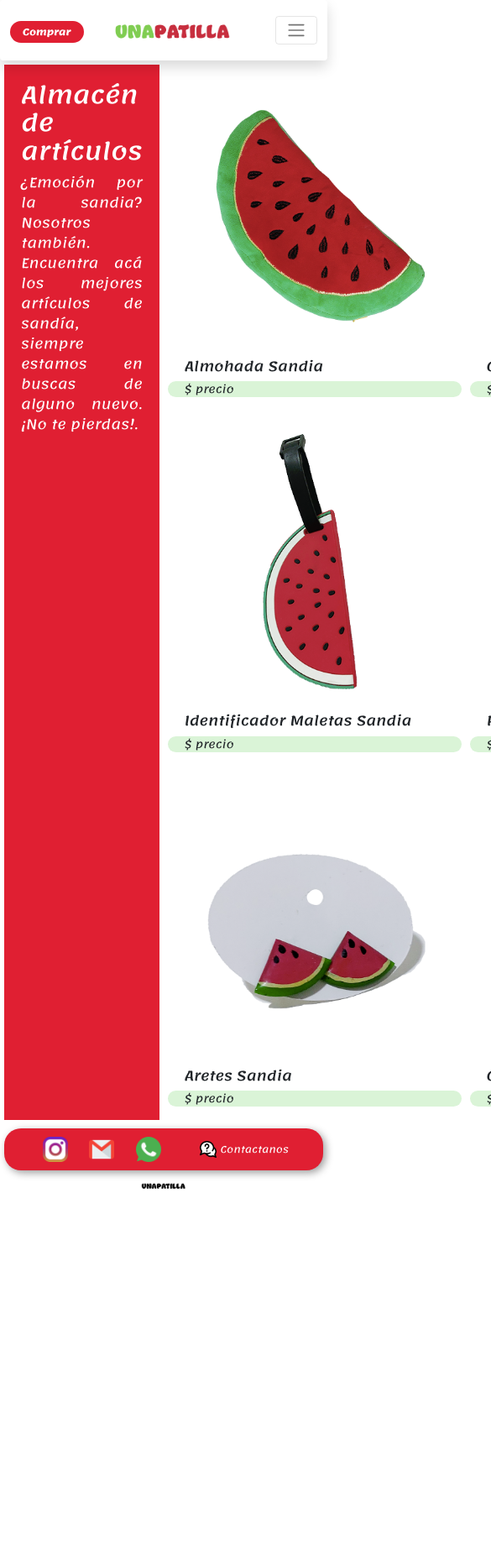
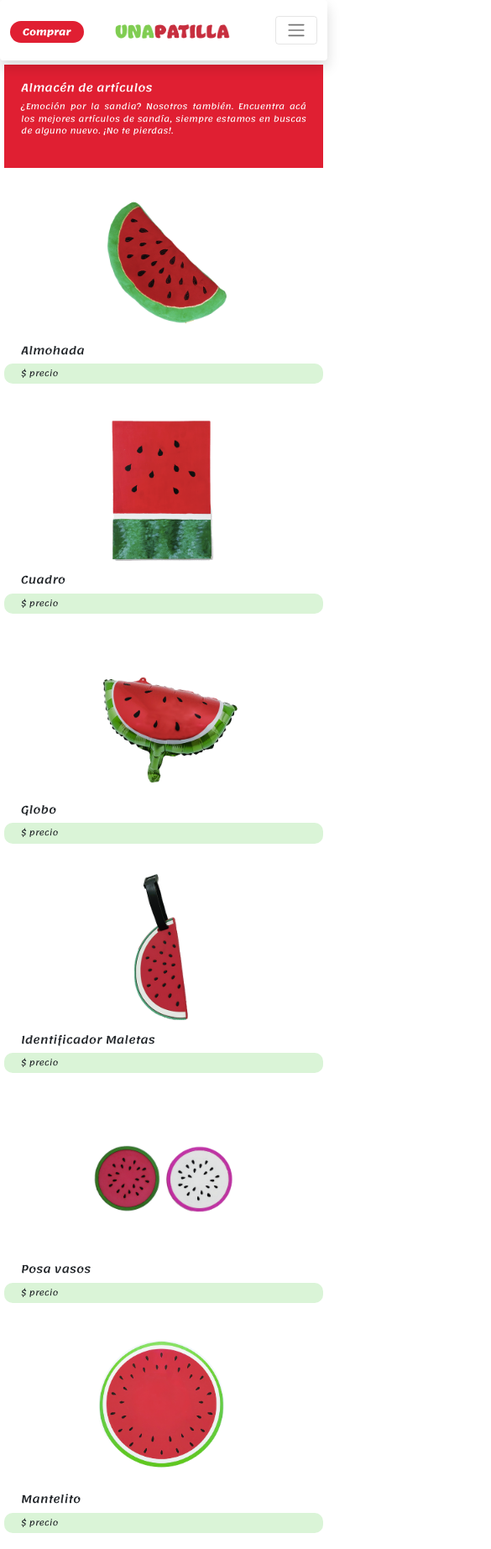
Before and after one commit to aldykarina/unapatilla-tiendaonline, a plain HTML site: page pages/almacen.html in a window 390 px wide. Shown: the top 1845 px of the page at 84% size, 585 px wide, since content can reach past the window. Before the commit the page ends 1423 px from the top, so only its background shows below. Drawn offline with nearby package versions, Linux system fonts and the light colour scheme.

Commit message:
responsivegeneral

```diff
--- a/css/style.css
+++ b/css/style.css
@@ -18,7 +18,11 @@ header{
     top: 0;
     z-index: 1;
     background-color: rgba(255, 255, 255, 0.966);
+}
 
+.botonRosa:hover{
+    color: white;
+    background-color: #61D055;
 }
 
 /* -----------------------main----------------------*/
@@ -153,18 +157,18 @@ header{
     display: flex;
     justify-content: stretch;
 }
-
-.almacenTitulo {
+.almacenTitulo{
     background-color: #E01F32;
     padding: 20px;
     margin: 5px;
     color: white;
 }
-
+.almacenTitulo h1{
+    font-size: 1.3rem;
+}
 .almacenTitulo p{
     text-align: justify;
 }
-
 .almacenProductos{
     display: grid;
     grid-template-columns: repeat(3, 1fr);
@@ -172,21 +176,26 @@ header{
     gap: 10px;
     margin: 5px;
 }
-
+.almacenProductos div{
+    display: flex;
+    flex-direction: column;
+    align-items: center;
+    justify-content: space-between;
+}
 .almacenProductos div img{
     width: 350px;
 }
-
 .almacenProductos div h2{
     padding: 0px 0px 0px 20px;
     font-size: 1rem;
+    width: 100%;
 }
-
 .almacenProductos div p{
     background-color: #61d0553b;
     border-radius: 10px;
-    padding: 0px 0px 0px 20px;
+    padding: 5px 0px 5px 20px;
     font-size: 0.8rem;
+    width: 100%;
 }
 
 /*----------------------conocenos-------------------*/
@@ -288,7 +297,7 @@ header{
     border-radius: 20px;
     width: 350px;
     height: 70px;
-    color: #7F1C24 ;
+    color: white;
     font-size: 0.8 rem;
     font-weight: 400;
     display: flex;
@@ -301,11 +310,15 @@ header{
     text-decoration: none;
     color: white;
 }
+.mensaje a:hover{
+    color: #E01F32;
+}
+.mensaje p{
+    margin-bottom: 0px;
+}
 
 
 /* ----------------------footer---------------------*/
-
-
 .footerLogos{
     background-color: #E01F32;
     display: flex;
@@ -316,17 +329,14 @@ header{
     box-shadow: 3px 3px 10px #00000062;
 
 }
-
 .footerLogosRedes img{
     height: 40px;
     margin: 10px;
 }
-
 .footerLogosContactanos{
     display: flex;
     align-items: center;
 }
-
 .footerLogosContactanos a{
     text-decoration: none;
     color: white;
@@ -362,6 +372,11 @@ header{
     }
 }
 
+    /* ------------almacen------------*/
+    .almacenProductos div img{
+        width: 100%;
+    }
+
 @media screen and (max-width: 992px){
 
     .hero{
@@ -388,12 +403,22 @@ header{
         width: 200px;
         height: 200px;
     }
-
+    /* -------mensaje pegaso --------*/
     .mensaje{
         width: 200px;
     }
     .mensaje p{
         display: none;
+    }
+}
+
+@media screen and (max-width: 890px){
+    /* ----------almacen-------------*/
+    .almacenTitulo p{
+        font-size: 0.8rem;
+    }
+    .almacen{
+            flex-direction: column;
     }
 }
 
@@ -455,6 +480,7 @@ header{
         width: 400px;
         height: 220px;
     }
+    /* -------mensaje pegaso --------*/
     .mensaje{
         display: none;
     }
@@ -473,7 +499,7 @@ header{
         padding-left: 25px;
         padding-top: 15px;
         height: 45vh;
-        background-size: 800px;
+        background-size: 880px;
     }
     .hero p {
         font-size: 0.8rem;
@@ -496,17 +522,23 @@ header{
     .zonarandom div p{
         font-size: 0.8rem;
     }
+    /*--------------almacen------------*/
+   .almacenProductos{
+    grid-template-columns: repeat(2, 1fr);
+    grid-template-rows: auto;
+    }
+    /*------------footer--------------*/
     .footerLogosRedes{
         height: 50px;
     }
     .footerLogosRedes img{
-        height: 30px;
+        height: 25px;
     }
     .footerLogosContactanos img{
         height: 20px;
     }
     .footerLogosContactanos a{
-        font-size: 0.7rem;
+        font-size: 0.5rem;
     }
     .logoFinal img{
         height: 10px;
@@ -519,12 +551,13 @@ header{
     header div a img{
         height: 25px;
     }
+    /*--VERIFICAR EN EL CELULAR--*/
     .hero{
         padding-left: 15px;
         padding-top: 15px;
         height: 42vh;
-        background-size: 650px;
-        background-position-y: 55px;
+        background-size: 600px;
+        background-position-y: 60px;
     }
     .productos div{
         border: 3px solid #61D055;
@@ -550,13 +583,32 @@ header{
         padding: 5px;
         font-size: 0.8rem;
     }
-
     .zonarandom div iframe{
         width: 255px;
         height: 145px;
     }
     .zonarandom div p{
         font-size: 0.7rem;
+    }
+    /*--------------almacen------------*/
+    .almacenTitulo h1{
+        font-size: 0.8rem;
+    }
+    .almacenTitulo p{
+        font-size: 0.6rem;
+    }
+    .almacenProductos{
+    grid-template-columns: repeat(1, 1fr);
+    grid-template-rows: auto;
+    }
+    .almacenProductos div h2{
+        font-size: 0.8rem;
+    }
+    .almacenProductos div p{
+        font-size: 0.6rem;
+    }
+    .almacenProductos div img{
+        width: 200px;
     }
 }
 
--- a/pages/almacen.html
+++ b/pages/almacen.html
@@ -14,7 +14,7 @@
             <div class="container-fluid">
                 <div class="text-decoration-none me-lg-5 pe-lg-5">
                     <ul class="list-unstyled fw-bold pt-3">
-                        <li><a class="botonRosa" href="../pages/almacen.html">   Comprar   </a></li>
+                        <li><a class="botonRosa" href="./almacen.html">   Comprar   </a></li>
                     </ul>
                 </div>
                 <a class="navbar-brand" href="../index.html"><img src="../img/navlogo.png" alt="unapatilla"></a>
@@ -23,7 +23,7 @@
                     <span class="navbar-toggler-icon fs-6"></span>
                 </button>
                 <div class="collapse navbar-collapse flex-grow-0" id="navbarNav">
-                    <ul class="navbar-nav fw-bold align-items-center">
+                    <ul class="navbar-nav fw-bold align-items-center navbarBoton">
                         <li class="nav-item">
                             <a class="nav-link" href="./contactanos.html">Contactanos</a>
                         </li>
@@ -45,48 +45,48 @@
         </section>
         <section class="almacenProductos">
             <div>
-                <a href="../pages/producto1.html"><img src="../img/producto1.png" alt=""></a>
-                <h2>Almohada Sandia</h2>
+                <a href="../pages/producto1.html"><img src="../img/producto1.png" alt="Almohada Sandia"></a>
+                <h2>Almohada</h2>
                 <p>$ precio</p>
             </div>
             <div>
-                <a href=""><img src="../img/producto2.png" alt=""></a>
-                <h2>Cuadro Sandia</h2>
+                <a href=""><img src="../img/producto2.png" alt="Cuadro Sandia"></a>
+                <h2>Cuadro</h2>
                 <p>$ precio</p>
             </div>
             <div>
-                <a href=""><img src="../img/producto3.png" alt=""></a>
-                <h2>Globo Sandia</h2>
+                <a href=""><img src="../img/producto3.png" alt="Globo Sandia"></a>
+                <h2>Globo</h2>
                 <p>$ precio</p>
             </div>
             <div>
-                <a href=""><img src="../img/producto4.png" alt=""></a>
-                <h2>Identificador Maletas Sandia</h2>
+                <a href=""><img src="../img/producto4.png" alt="Identificador Maletas Sandia"></a>
+                <h2>Identificador Maletas</h2>
                 <p>$ precio</p>
             </div>
             <div>
-                <a href=""><img src="../img/producto5.png" alt=""></a>
-                <h2>Posa vasos Sandia</h2>
+                <a href=""><img src="../img/producto5.png" alt="Posa vasos Sandia"></a>
+                <h2>Posa vasos</h2>
                 <p>$ precio</p>
             </div>
             <div>
-                <a href=""><img src="../img/producto6.png" alt=""></a>
-                <h2>Mantelito Sandia</h2>
+                <a href=""><img src="../img/producto6.png" alt="Mantelito Sandia"></a>
+                <h2>Mantelito</h2>
                 <p>$ precio</p>
             </div>
             <div>
-                <a href=""><img src="../img/producto7.png" alt=""></a>
-                <h2>Aretes Sandia</h2>
+                <a href=""><img src="../img/producto7.png" alt="Aretes Sandia"></a>
+                <h2>Aretes</h2>
                 <p>$ precio</p>
             </div>
             <div>
-                <a href=""><img src="../img/producto8.png" alt=""></a>
-                <h2>Collar Sandia</h2>
+                <a href=""><img src="../img/producto8.png" alt="Collar Sandia"></a>
+                <h2>Collar</h2>
                 <p>$ precio</p>
             </div>
             <div>
-                <a href=""><img src="../img/producto9.png" alt=""></a>
-                <h2>Pulsera Sandia</h2>
+                <a href=""><img src="../img/producto9.png" alt="Pulsera Sandia"></a>
+                <h2>Pulsera</h2>
                 <p>$ precio</p>
             </div>
         </section>
```
Also changed, not shown: index.html (+3 -3 lines), pages/conocenos.html (+2 -2 lines), pages/contactanos.html (+2 -2 lines), pages/producto1.html (+2 -2 lines).
